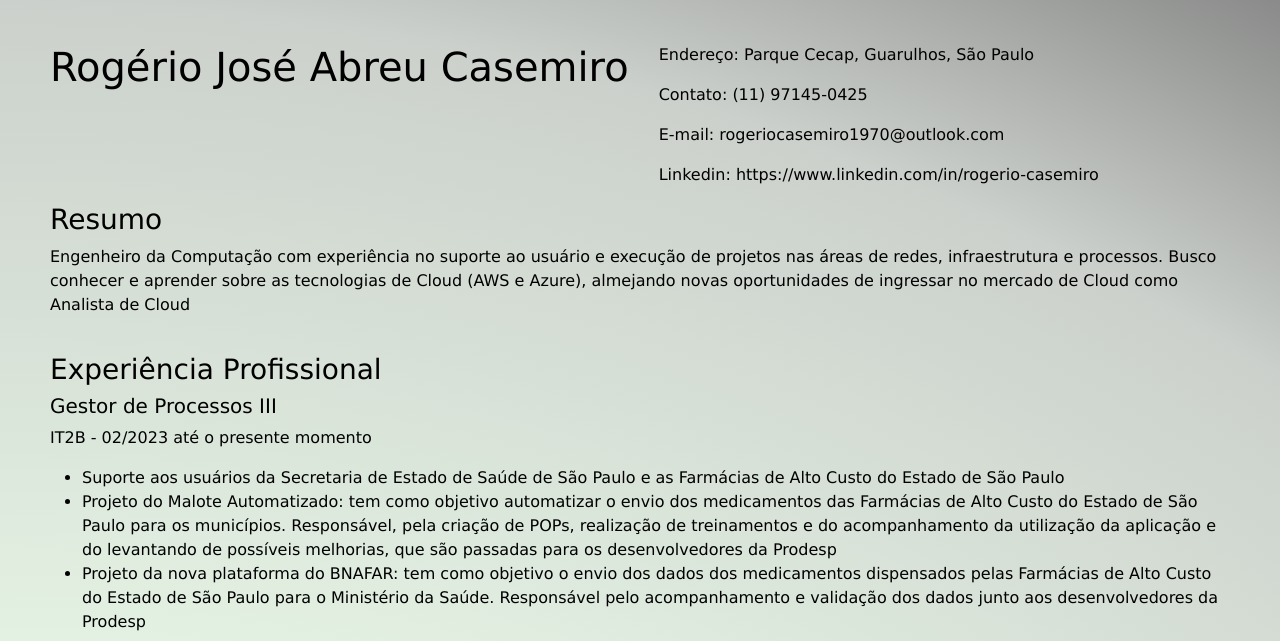
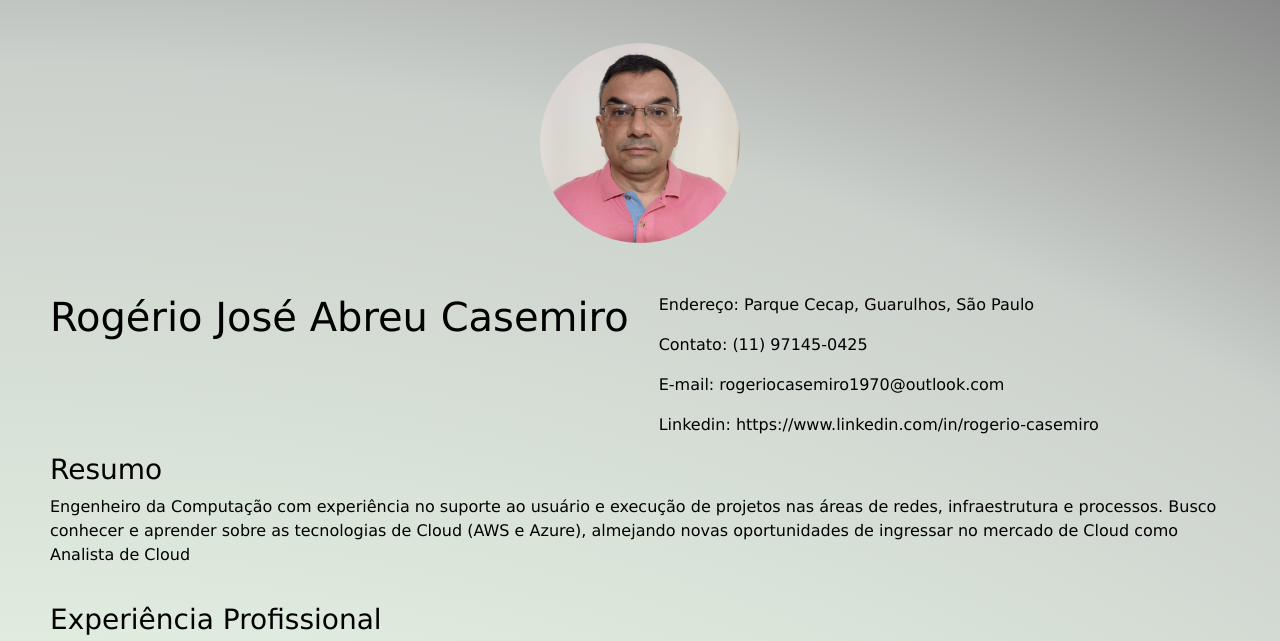
Before and after one commit to LevisgtonEustaquio/tcc-aws14-g6, a plain HTML site: page rogerio.html in a window 1280 px wide. Shown: the part 107-748 px from the top of the page. Drawn offline with nearby package versions, Linux system fonts and the light colour scheme.

Commit message:
Site finalizado

```diff
--- a/rogerio.html
+++ b/rogerio.html
@@ -48,7 +48,7 @@
 
                 <section id="curriculo">
 
-
+                    <div class="img-cv"><img src="/assets/img/rogerio.jpg" alt="" width="200px" height="200px"></div>
                     <div class="titulo-cv">
                         <div class="titulo">
 
```
Also changed, not shown: assets/img/rogerio.jpg (added).
